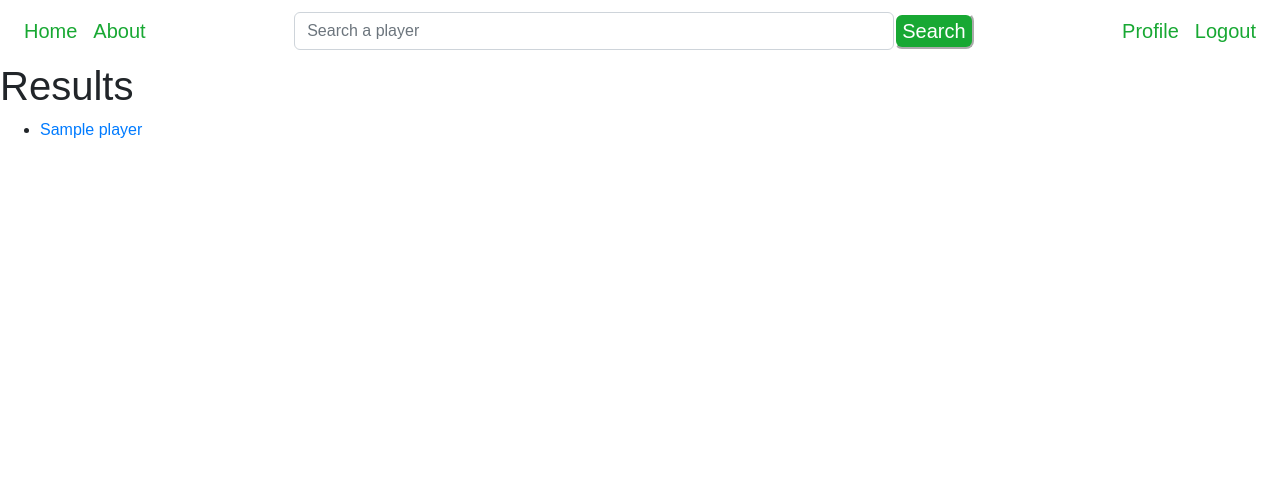
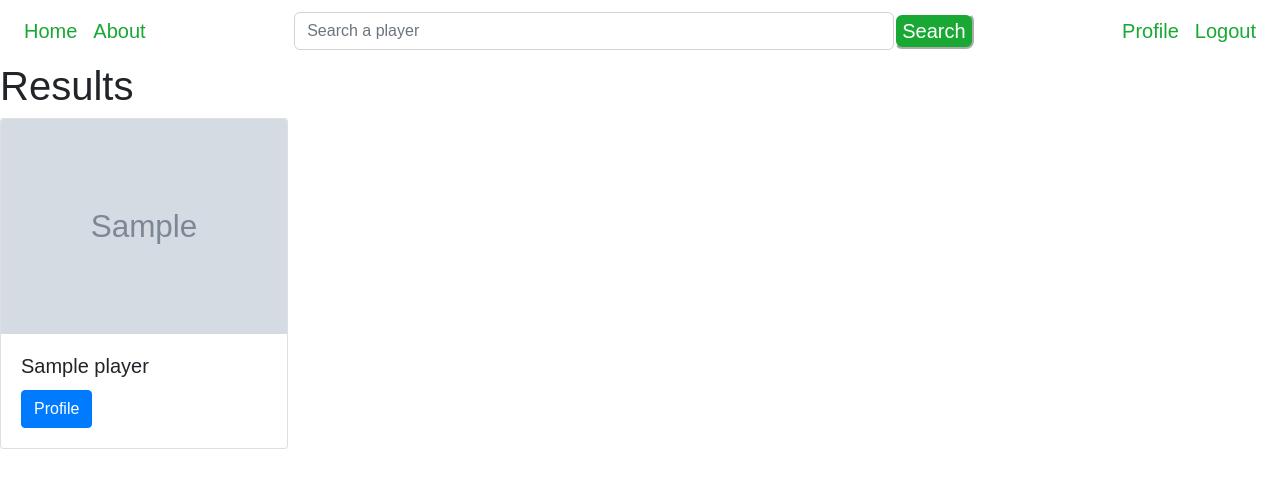
Before and after one commit to crdyer94/Sports_Base, a Flask app: template templates/searchresults.html in a window 1280 px wide. Shown: the top 488 px of the page. Run offline with Flask 2, Linux system fonts and the light colour scheme; the template is opened without the code that fills it: most values are stand-ins (such as "Sample title", 1, 10 or a date in 2020); grey boxes marked "Sample" are stand-in pictures; some libraries are stand-ins or nearby versions.

Commit message:
Working on the search results UI.

```diff
--- a/mysportsfeed.py
+++ b/mysportsfeed.py
@@ -54,8 +54,9 @@ def get_search_results(playername):
 
         fullname = obj.get("firstName") + " " + obj.get("lastName")
         athlete_id = obj["id"]
+        player_picture = obj["officialImageSrc"]
 
-        athlete_route = {athlete_id:fullname}
+        athlete_route = {"athlete_id": athlete_id, "name":fullname, "profile_picture": player_picture}
 
         response_display.append(athlete_route)
 
--- a/templates/searchresults.html
+++ b/templates/searchresults.html
@@ -6,21 +6,18 @@
     <h1> Results </h1>
 
 
-  <ul>
+
     {% for player in playername %}
-      <li>
-         {% for athlete_id, name in player.items() %}
+    <div class="card" style="width: 18rem;">
+      <img src={{ player["profile_picture"] }} class="card-img-top" alt="...">
+      <img src = >
+      <div class="card-body">
+        <h5 class="card-title">{{player["name"]}}</h5>
+        <a href="/athletes/{{ player["athlete_id"] }}" class="btn btn-primary">Profile</a>
+      </div>
+    </div>
 
-            <a href="/athletes/{{ athlete_id }}">
-            {{  name  }}
-            </a>
-
-         {% endfor %}
-
-      </li>
     {% endfor %}
-  </ul>
 
 
-<!-- </html> -->
 {% endblock %}
```
